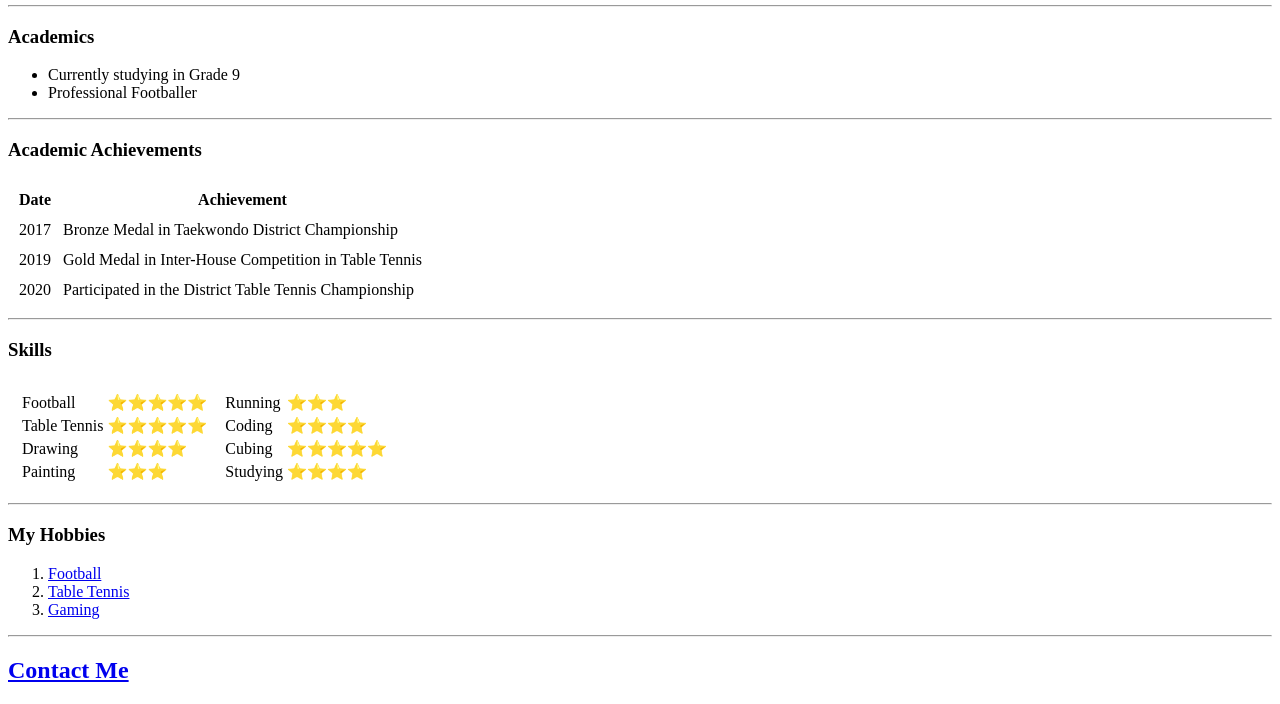
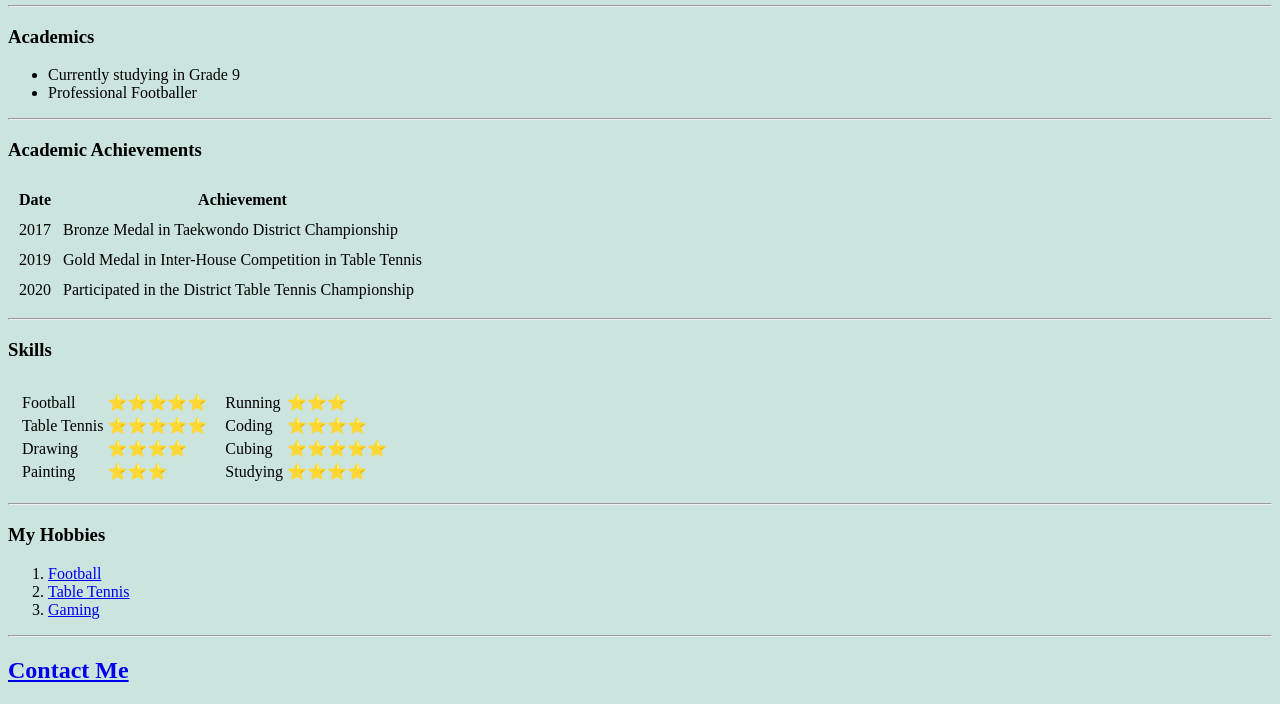
Before and after one commit to Abhiraj-Kaushik/cv, a plain HTML site: page index.html in a window 1280 px wide. Shown: the part 307-1011 px from the top of the page. Drawn offline with Linux system fonts and the light colour scheme.

Commit message:
Changed background color

```diff
--- a/index.html
+++ b/index.html
@@ -4,7 +4,7 @@
         <meta charset="utf-8">
         <title>Abhiraj Kaushik's Homepage</title>
     </head>
-    <body>
+    <body style="background-color: #CBE4DE;">
         <table cellspacing="20">
             <tr>
                 <td><img src="WhatsApp Image 2023-03-21 at 6.29.01 PM-modified Small.png" alt="Abhiraj Kaushik" length="250" width="250"></td>
```
